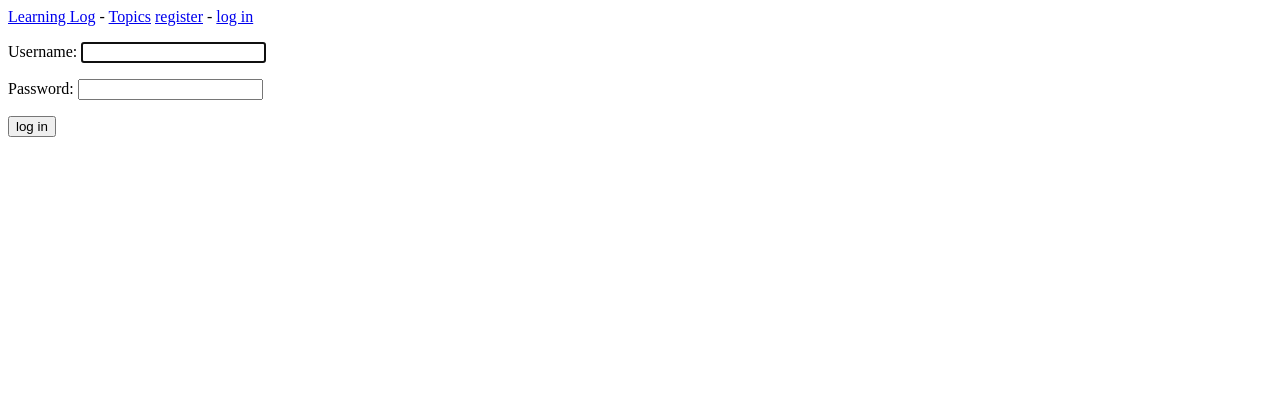
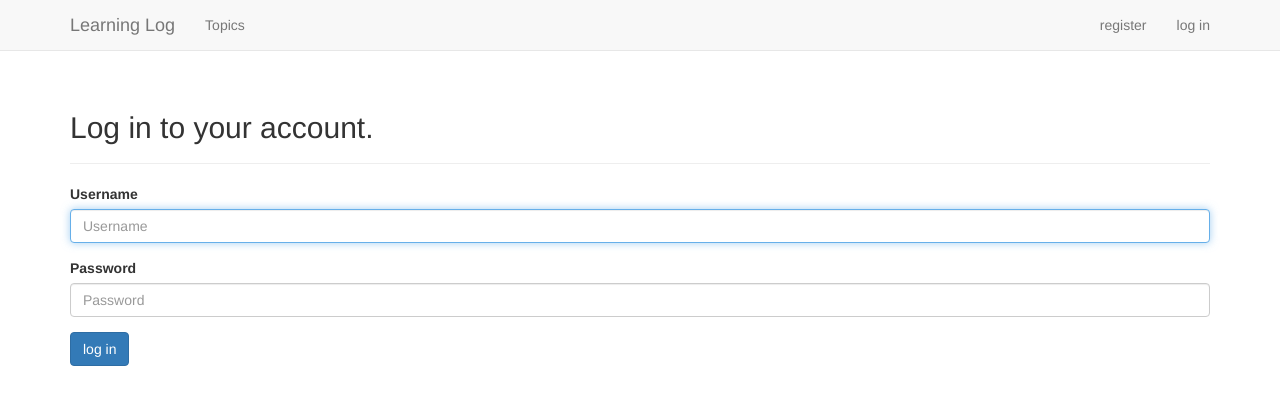
Before and after one commit to HonkerBit/learning_log, a Django app: page /users/login/ in a window 1280 px wide. Shown: the top 405 px of the page. Run offline with Django 3.2, Linux system fonts and the light colour scheme; some libraries are stand-ins or nearby versions.

Commit message:
中途提交，应用了 Bootstrap 重构了 base.html index.html login.html 页面样式

```diff
--- a/learning_logs/templates/learning_logs/base.html
+++ b/learning_logs/templates/learning_logs/base.html
@@ -1,13 +1,66 @@
-<p>
-    <a href="{% url 'learning_logs:index' %}">Learning Log</a> -
-    <a href="{% url 'learning_logs:topics' %}">Topics</a>
-    {% if user.is_authenticated %}
-        Hello, {{ user.username }}
-        <a href="{% url 'users:logout' %}">log out</a>
-    {% else %}
-        <a href="{% url 'users:register' %}">register</a> -
-        <a href="{% url 'users:login' %}">log in</a>
-    {% endif %}
-</p>
+{% load bootstrap3 %}
 
-{% block content %}{% endblock content %}
+<!DOCTYPE html>
+<html lang="en">
+    <head>
+        <meta charset="utf-8">
+        <meta http-equiv="X-UA-Compatible" content="IE=edge">
+        <meta name="viewport" content="width=device-width, initial-scale=1">
+
+        <title>Learning Log</title>
+
+        {% bootstrap_css %}
+        {% bootstrap_javascript %}
+
+    </head>
+
+    <body>
+
+        <!-- Static navbar -->
+        <nav class="navbar navbar-default navbar-static-top">
+            <div class="container">
+
+                <div class="navbar-header">
+                    <button type="button" class="navbar-toggle collapsed"
+                        data-toggle="collapse" data-target="#navbar"
+                        aria-expanded="false" aria-controls="navbar">
+                    </button>
+                    <a class="navbar-brand" href="{% url 'learning_logs:index' %}">
+                        Learning Log
+                    </a>
+                </div>
+
+                <div id="navbar" class="navbar-collapse collapse">
+                    <ul class="nav navbar-nav">
+                        <li>
+                            <a href="{% url 'learning_logs:topics' %}">Topics</a>
+                        </li>
+                    </ul>
+
+                    <ul class="nav navbar-nav navbar-right">
+                        {% if user.is_authenticated %}
+                        <li><a>Hello, {{ user.username }}.</a></li>
+                        <li><a href="{% url 'users:logout' %}">log out</a></li>
+                        {% else %}
+                        <li><a href="{% url 'users:register' %}">register</a></li>
+                        <li><a href="{% url 'users:login' %}">log in</a></li>
+                        {% endif %}
+                    </ul>
+                </div> <!--/.nav-collapse -->
+
+            </div>
+        </nav>
+
+        <div class="container">
+
+            <div class="page-header">
+                {% block header %}{% endblock header %}
+            </div>
+            <div>
+                {% block content %}{% endblock content %}
+            </div>
+
+        </div> <!-- /container -->
+
+    </body>
+</html>
--- a/users/templates/users/login.html
+++ b/users/templates/users/login.html
@@ -1,15 +1,21 @@
 {% extends "learning_logs/base.html" %}
+{% load bootstrap3 %}
+
+{% block header %}
+<h2>Log in to your account.</h2>
+{% endblock header %}
+
 {% block content %}
 
-{% if form.errors %}
-<p>Your username and password didn't match. Please try again.</p>
-{% endif %}
+<form method="POST" action="{% url 'users:login' %}" class="form">
+    {% csrf_token %}
+    {% bootstrap_form form %}
 
-<form method="POST" action="{% url 'users:login' %}">
-    {% csrf_token %}
-    {{ form.as_p }}
-    <button name="submit">log in</button>
-    <input type="hidden" name="next" value="{% url 'learning_logs:index' %}"/>
+    {% buttons %}
+    <button name="submit" class="btn btn-primary">log in</button>
+    {% endbuttons %}
+
+    <input type="hidden" name="next" value="{% url 'learning_logs:index' %}">
 </form>
 
 {% endblock content %}
```
Also changed, not shown: learning_log/settings.py (+8 -0 lines), learning_logs/templates/learning_logs/index.html (+13 -1 lines).
